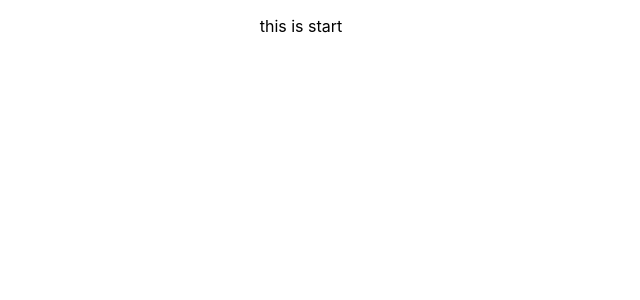
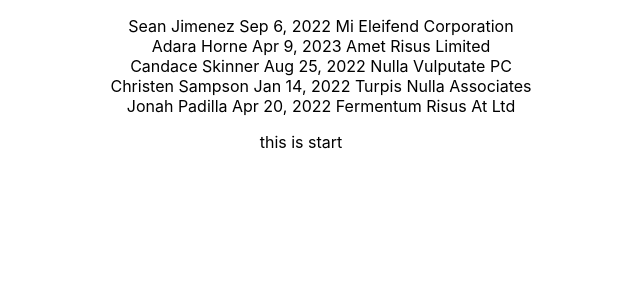
Before and after one commit to mashazyu/doggos-list-react-js, a JavaScript app: page / in a window 1280 px wide. Shown: the top 300 px of the page, without its empty margins (339-979 px from the left). Built offline with nearby package versions, Linux system fonts and the light colour scheme; the HTML template or start-up script is replaced by a standard one.

Commit message:
Add basic list component

```diff
--- a/src/App.js
+++ b/src/App.js
@@ -1,8 +1,11 @@
+import List from './components/List';
+
 import './App.css';
 
 function App() {
   return (
     <div className="App">
+      <List />
       <p>this is start</p>
     </div>
   );
--- /dev/null
+++ b/src/components/List.css
@@ -0,0 +1,3 @@
+.List {
+  list-style: none;
+}
--- /dev/null
+++ b/src/components/List.js
@@ -0,0 +1,14 @@
+import data from '../data/index.js';
+import './List.css';
+
+function List() {
+  const listItems = data.map(({ guid, name, date, company }) =>
+    (<li key={guid}>{name} {date} {company}</li>)
+  );
+
+  return (
+    <ul className="List">{listItems}</ul>
+  );
+}
+
+export default List;
```
